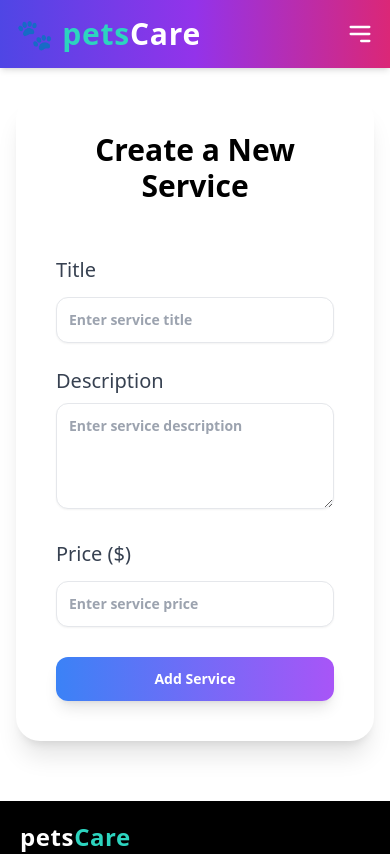
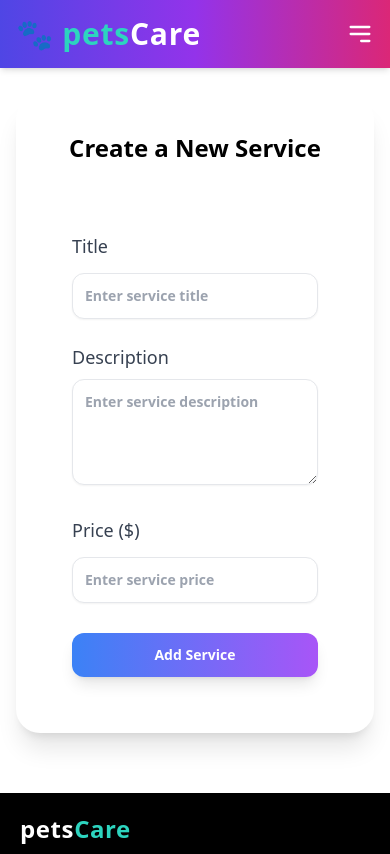
Before and after one commit to SatyamDevGenie/petsCare, a React (Vite) app in the folder frontend/: page /create/Service in a window 390 px wide. Shown: the top 854 px of the page. Built offline with nearby package versions, Linux system fonts and the light colour scheme.

Commit message:
Implement Toastify for messages - react-hot-toast in frontend

```diff
--- a/frontend/package.json
+++ b/frontend/package.json
@@ -29,6 +29,7 @@
     "react-dropzone": "^14.3.5",
     "react-helmet": "^6.1.0",
     "react-hook-form": "^7.54.2",
+    "react-hot-toast": "^2.5.1",
     "react-icons": "^5.4.0",
     "react-image-crop": "^11.0.7",
     "react-lazyload": "^3.2.1",
--- a/frontend/src/App.tsx
+++ b/frontend/src/App.tsx
@@ -17,12 +17,15 @@ import Doctors from "./components/Doctors";
 import SingleDoctor from "./components/SingleDoctor";
 import AddService from "./components/AddService";
 
+import { Toaster } from "react-hot-toast"
+
 
 
 const App: FC = () => {
   return (
     <Router>
       <div className="h-screen flex items-center w-full flex-col font-extrabold text-4xl">
+      <Toaster position="top-center" reverseOrder={false} />
         <Header />
         <Routes>
           <Route path="/" element={<Home />} />
--- a/frontend/src/components/About.tsx
+++ b/frontend/src/components/About.tsx
@@ -4,9 +4,10 @@ import { motion } from "framer-motion"; // Import Framer Motion
 const AboutUs: React.FC = () => {
   return (
     <div className="container mx-auto px-4 sm:px-6 lg:px-8 py-12 mt-16">
+
       {/* Heading Animation */}
       <motion.h2
-        className="text-3xl sm:text-4xl font-bold text-center text-black mb-8"
+        className="text-3xl sm:text-4xl font-bold text-center text-black mb-8 mt-5"
         initial={{ opacity: 0, y: -50 }}
         animate={{ opacity: 1, y: 0 }}
         transition={{ duration: 0.8 }}
--- a/frontend/src/components/AddService.tsx
+++ b/frontend/src/components/AddService.tsx
@@ -4,6 +4,7 @@ import { AppDispatch, RootState } from "../redux/store";
 import { useNavigate } from "react-router-dom";
 import { createService as addServiceAPI } from "../services/adminServices";
 import { motion } from "framer-motion";
+import toast from "react-hot-toast";
 
 const AddService: React.FC = () => {
   const dispatch = useDispatch<AppDispatch>();
@@ -11,7 +12,6 @@ const AddService: React.FC = () => {
 
   const { userInfo } = useSelector((state: RootState) => state.user);
 
-  // Local state for form data
   const [formData, setFormData] = useState({
     title: "",
     description: "",
@@ -32,15 +32,36 @@ const AddService: React.FC = () => {
       if (userInfo && userInfo.isAdmin) {
         const newService = {
           ...formData,
-          price: parseFloat(formData.price), // Convert price to a number
+          price: parseFloat(formData.price),
         };
 
         await dispatch(addServiceAPI(newService));
-        alert("Service added successfully!");
-        navigate("/services"); // Redirect to the services page
+
+        toast.success("Service added successfully!", {
+          style: {
+            fontSize: "14px",
+            padding: "8px",
+            minWidth: "200px",
+            fontFamily: "Arial Black",
+            fontWeight: "bolder",
+          },
+        });
+
+        navigate("/services");
+      } else {
+        toast.error("You are not authorized to add a service!", {
+          style: {
+            fontSize: "14px",
+            padding: "8px",
+            minWidth: "200px",
+            fontFamily: "Arial Black",
+            fontWeight: "bolder",
+          },
+        });
       }
     } catch (error: any) {
       console.error("Failed to add service:", error.message);
+      toast.error("Failed to add service. Please try again!");
     }
   };
 
@@ -52,18 +73,18 @@ const AddService: React.FC = () => {
       transition={{ duration: 0.5, ease: "easeOut" }}
     >
       <motion.div
-        className="w-full max-w-md bg-white shadow-xl rounded-3xl p-6"
+        className="w-full max-w-sm sm:max-w-md bg-white shadow-xl rounded-3xl p-6"
         whileHover={{ scale: 1.02, boxShadow: "0px 8px 24px rgba(0, 0, 0, 0.15)" }}
       >
         <motion.h2
-          className="text-3xl p-3 font-bold text-center text-black mb-6"
+          className="text-2xl sm:text-3xl p-3 font-bold text-center text-black mb-6"
           initial={{ opacity: 0, y: -50 }}
           animate={{ opacity: 1, y: 0 }}
           transition={{ delay: 0.3, duration: 0.6 }}
         >
           Create a New Service
         </motion.h2>
-        <form onSubmit={handleSubmit} className="space-y-6 p-4">
+        <form onSubmit={handleSubmit} className="space-y-6 p-8 sm:p-4">
           {/* Title Input */}
           <motion.div
             initial={{ opacity: 0, x: -30 }}
@@ -72,7 +93,7 @@ const AddService: React.FC = () => {
           >
             <label
               htmlFor="title"
-              className="block text-xl font-medium text-gray-700 mb-2"
+              className="block text-lg sm:text-xl font-medium text-gray-700 mb-2"
             >
               Title
             </label>
@@ -83,7 +104,7 @@ const AddService: React.FC = () => {
               value={formData.title}
               onChange={handleChange}
               required
-              className="text-sm w-full p-3 border rounded-xl shadow-sm focus:outline-none focus:ring-2 focus:ring-blue-500 focus:border-transparent"
+              className="text-sm sm:text-base w-full p-3 border rounded-xl shadow-sm focus:outline-none focus:ring-2 focus:ring-blue-500 focus:border-transparent"
               placeholder="Enter service title"
             />
           </motion.div>
@@ -96,7 +117,7 @@ const AddService: React.FC = () => {
           >
             <label
               htmlFor="description"
-              className="block text-xl font-medium text-gray-700 mb-2"
+              className="block text-lg sm:text-xl font-medium text-gray-700 mb-2"
             >
               Description
             </label>
@@ -106,7 +127,7 @@ const AddService: React.FC = () => {
               value={formData.description}
               onChange={handleChange}
               required
-              className="text-sm w-full p-3 border rounded-xl shadow-sm focus:outline-none focus:ring-2 focus:ring-blue-500 focus:border-transparent"
+              className="text-sm sm:text-base w-full p-3 border rounded-xl shadow-sm focus:outline-none focus:ring-2 focus:ring-blue-500 focus:border-transparent"
               rows={4}
               placeholder="Enter service description"
             />
@@ -120,7 +141,7 @@ const AddService: React.FC = () => {
           >
             <label
               htmlFor="price"
-              className="block font-medium text-xl text-gray-700 mb-2"
+              className="block text-lg sm:text-xl font-medium text-gray-700 mb-2"
             >
               Price ($)
             </label>
@@ -131,7 +152,7 @@ const AddService: React.FC = () => {
               value={formData.price}
               onChange={handleChange}
               required
-              className="w-full text-sm p-3 border rounded-xl shadow-sm focus:outline-none focus:ring-2 focus:ring-blue-500 focus:border-transparent"
+              className="w-full text-sm sm:text-base p-3 border rounded-xl shadow-sm focus:outline-none focus:ring-2 focus:ring-blue-500 focus:border-transparent"
               placeholder="Enter service price"
             />
           </motion.div>
@@ -145,7 +166,7 @@ const AddService: React.FC = () => {
           >
             <button
               type="submit"
-              className="w-full text-sm bg-gradient-to-r from-blue-500 to-purple-500 text-white py-3 px-6 rounded-xl font-semibold shadow-lg hover:from-blue-600 hover:to-purple-600 transform transition-all duration-200 hover:scale-105 focus:outline-none focus:ring-4 focus:ring-blue-400"
+              className="w-full text-sm sm:text-base bg-gradient-to-r from-blue-500 to-purple-500 text-white py-3 px-6 rounded-xl font-semibold shadow-lg hover:from-blue-600 hover:to-purple-600 transform transition-all duration-200 hover:scale-105 focus:outline-none focus:ring-4 focus:ring-blue-400"
             >
               Add Service
             </button>
--- a/frontend/src/components/Login.tsx
+++ b/frontend/src/components/Login.tsx
@@ -3,6 +3,7 @@ import { loginUser } from "../services/userService";
 import { useDispatch } from "react-redux";
 import { useNavigate, Link } from "react-router-dom";
 import { motion } from "framer-motion";
+import toast from "react-hot-toast";
 
 const Login = () => {
   const [email, setEmail] = useState("");
@@ -16,9 +17,31 @@ const Login = () => {
     e.preventDefault();
     try {
       await loginUser(dispatch, { email, password });
+
+      // Show success toast
+      toast.success("Login successfully !", {
+        style: {
+          fontSize: "14px", // Smaller text size
+          padding: "8px",   // Reduce padding
+          minWidth: "200px", // Reduce width
+          fontFamily:"Arial Black",
+          fontWeight:"bolder"
+        },
+      });
+
       navigate("/");
     } catch (err: any) {
       setError(err.message || "Invalid credentials");
+
+      toast.error("You are not authorized to add a service !", {
+        style: {
+          fontSize: "14px", // Smaller text size
+          padding: "8px",   // Reduce padding
+          minWidth: "200px", // Reduce width
+          fontFamily:"Arial Black",
+          fontWeight:"bolder"
+        },
+      });
     }
   };
 
--- a/frontend/src/components/Register.tsx
+++ b/frontend/src/components/Register.tsx
@@ -3,6 +3,7 @@ import { registerUser } from "../services/userService";
 import { Link, useNavigate } from "react-router-dom";
 import { useDispatch } from "react-redux";
 import { motion } from "framer-motion";
+import toast from "react-hot-toast";
 
 const Register = () => {
   const [name, setName] = useState("");
@@ -17,9 +18,30 @@ const Register = () => {
     e.preventDefault();
     try {
       await registerUser(dispatch, { name, email, password });
+
+      // Show success toast
+      toast.success("Register Successfully !", {
+        style: {
+          fontSize: "14px", // Smaller text size
+          padding: "8px",   // Reduce padding
+          minWidth: "200px", // Reduce width
+          fontFamily:"Arial Black",
+          fontWeight:"bolder"
+        },
+      });
+
       navigate("/login");
     } catch (err: any) {
       setError(err.message || "Something went wrong!");
+      toast.error("You are not authorized to add a service !", {
+        style: {
+          fontSize: "14px", // Smaller text size
+          padding: "8px",   // Reduce padding
+          minWidth: "200px", // Reduce width
+          fontFamily:"Arial Black",
+          fontWeight:"bolder"
+        },
+      });
     }
   };
 
--- a/frontend/src/components/Services.tsx
+++ b/frontend/src/components/Services.tsx
@@ -38,7 +38,7 @@ const Services: React.FC = () => {
       className="container mx-auto px-4 sm:px-6 lg:px-8 py-12 mt-16"
       initial={{ opacity: 0 }}
       animate={{ opacity: 1 }}
-      transition={{ duration: 2 }}
+      transition={{ duration: 0.0 }}
     >
       {/* Heading Animation */}
       <motion.h2
```
Also changed, not shown: 1 other file (tests, documents, lock files or other folders).
